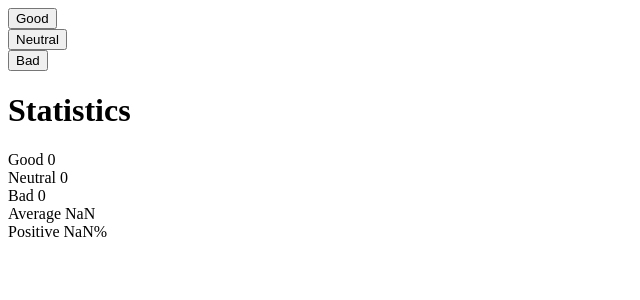
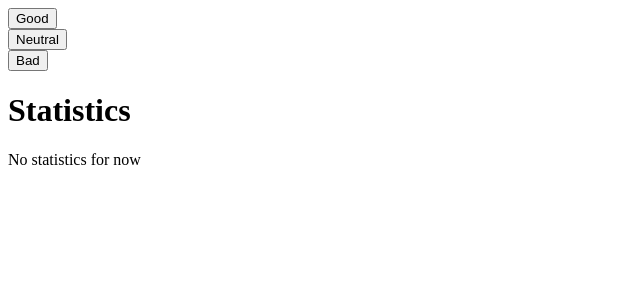
Before and after one commit to thomas-beguin/part1, a React (Create React App) app: page / in a window 1280 px wide. Shown: the top 300 px of the page, without its empty margins (0-640 px from the left). Built offline with nearby package versions, Linux system fonts and the light colour scheme.

Commit message:
exercice 1.8

```diff
--- a/src/App.js
+++ b/src/App.js
@@ -5,10 +5,33 @@ const Display = ({counter}) => <div>{counter}</div>
 
 const Button = (props) => <div><button onClick={props.method}>{props.text}</button></div>
 
+const Statistics = (props) => {
+  if (props.good === 0 && props.bad === 0 && props.neutral === 0) {
+    return (
+      <div>
+        <Display counter={'No statistics for now'} />
+      </div>
+    )
+  } else {
+    return (
+      <div>
+        <Display counter={`Good ${props.good}`}/>
+        <Display counter={`Neutral ${props.neutral}`}/>
+        <Display counter={`Bad ${props.bad}`}/>
+
+        <span><Display counter={`Average ${(props.good - props.bad) / (props.good + props.bad + props.neutral)}`}/></span>
+        <span><Display counter={`Positive ${(props.good / (props.good + props.neutral + props.bad)) * 100}%`}/></span>
+      </div>
+    )
+
+  }
+}
+
 const App = (props) => {
   const [ good, setGood ] = useState(0)
   const [ neutral, setNeutral ] = useState(0)
   const [ bad, setBad] = useState(0)
+  console.log(bad, good, neutral)
 
   const increaseGood = () => setGood(good + 1)
   const increaseNeutral = () => setNeutral(neutral + 1)
@@ -20,12 +43,7 @@ const App = (props) => {
       <Button method={increaseNeutral} text="Neutral" />
       <Button method={increaseBad} text="Bad" />
       <h1>Statistics</h1>
-      <Display counter={`Good ${good}`}/>
-      <Display counter={`Neutral ${neutral}`}/>
-      <Display counter={`Bad ${bad}`}/>
-
-      <span><Display counter={`Average ${(good - bad) / (good + bad + neutral)}`}/></span>
-      <span><Display counter={`Positive ${(good / (good + neutral + bad)) * 100}%`}/></span>
+      <Statistics good={good} bad={bad} neutral={neutral} />
     </div>
   );
 }
```
